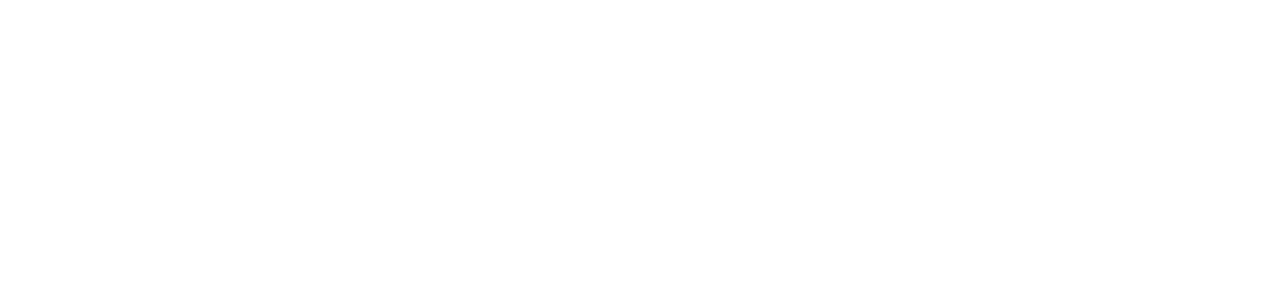
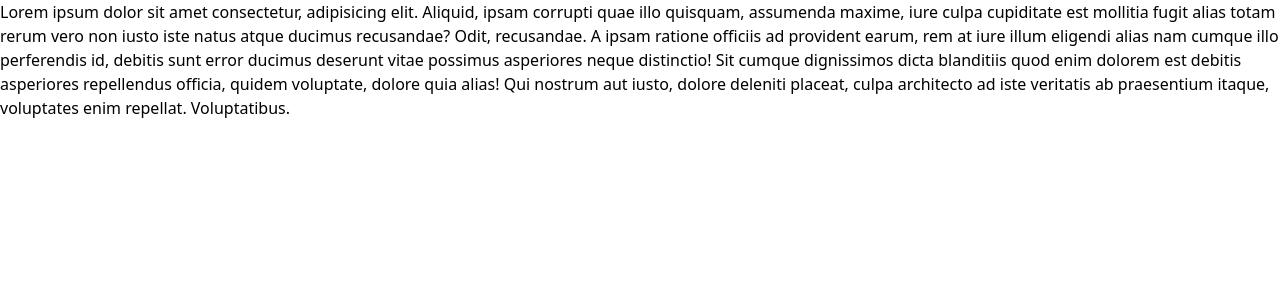
Before and after one commit to harrypeter07/AiEvaluator, a Next.js app: page / in a window 1280 px wide. Shown: the top 300 px of the page. Built offline with nearby package versions, Linux system fonts and the light colour scheme.

Commit message:
just text

```diff
--- a/app/page.tsx
+++ b/app/page.tsx
@@ -3,7 +3,7 @@
 export default function Home() {
   return (
     <div className="h-full w-full">
-
+        Lorem ipsum dolor sit amet consectetur, adipisicing elit. Aliquid, ipsam corrupti quae illo quisquam, assumenda maxime, iure culpa cupiditate est mollitia fugit alias totam rerum vero non iusto iste natus atque ducimus recusandae? Odit, recusandae. A ipsam ratione officiis ad provident earum, rem at iure illum eligendi alias nam cumque illo perferendis id, debitis sunt error ducimus deserunt vitae possimus asperiores neque distinctio! Sit cumque dignissimos dicta blanditiis quod enim dolorem est debitis asperiores repellendus officia, quidem voluptate, dolore quia alias! Qui nostrum aut iusto, dolore deleniti placeat, culpa architecto ad iste veritatis ab praesentium itaque, voluptates enim repellat. Voluptatibus.
     </div>
   );
 }
```
